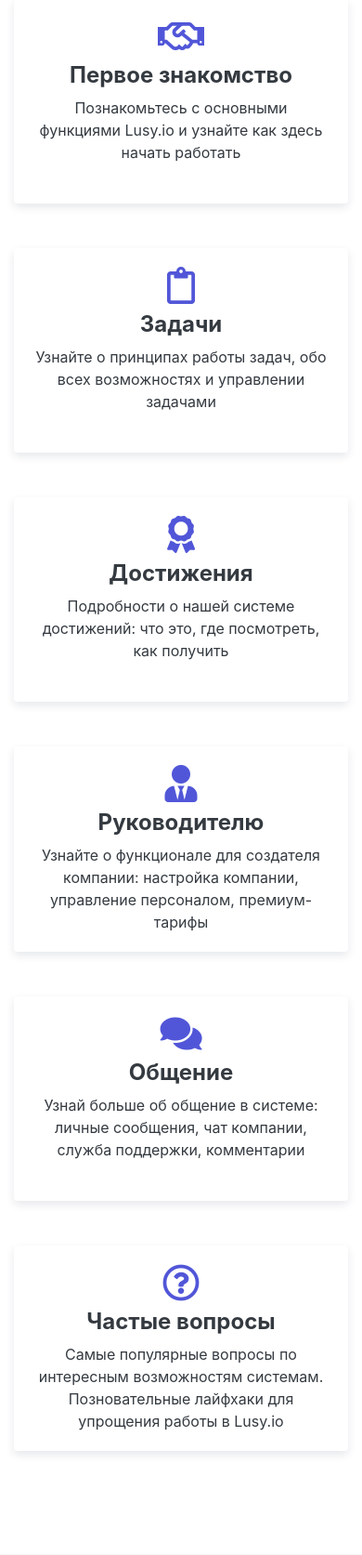
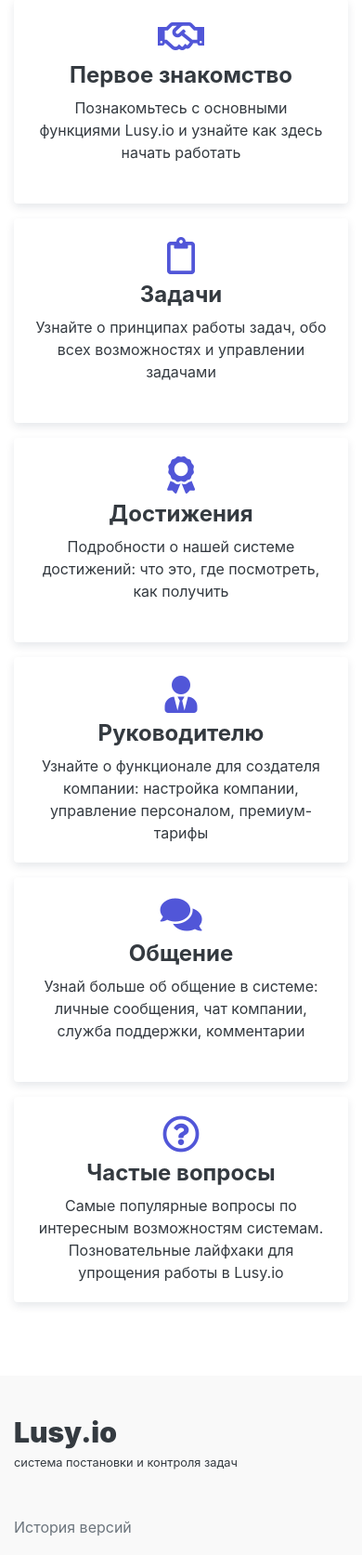
Before and after one commit to lusyio/lusypublic, a PHP site: template app/views/help/index.php in a window 390 px wide. Shown: the part 376-2049 px from the top of the page at 93% size. Run offline with PHP 8.4, Linux system fonts and the light colour scheme; the template is opened without the code that fills it, so the values that code supplies are empty; some libraries are stand-ins or nearby versions.

Commit message:
Update index.php

```diff
--- a/app/views/help/index.php
+++ b/app/views/help/index.php
@@ -5,7 +5,7 @@
     </div>
 <div class="container pb-5 mb-5 content">
     <div class="row">
-        <div class="col-12 col-sm-6 col-lg-4 mb-5 text-center">
+        <div class="col-12 col-sm-6 col-lg-4 mb-3 mb-lg-5 text-center">
             <a href="/ru/help/first/" class="text-decoration-none">
             <div class="card help-card">
                 <div class="card-body position-relative">
@@ -16,7 +16,7 @@
             </div>
             </a>
         </div>
-        <div class="col-12 col-sm-6 col-lg-4 mb-5 text-center">
+        <div class="col-12 col-sm-6 col-lg-4 mb-3 mb-lg-5 text-center">
             <a href="/ru/help/tasks/" class="text-decoration-none">
             <div class="card help-card">
                 <div class="card-body position-relative">
@@ -27,7 +27,7 @@
             </div>
             </a>
         </div>
-        <div class="col-12 col-sm-6 col-lg-4 mb-5 text-center">
+        <div class="col-12 col-sm-6 col-lg-4 mb-3 mb-lg-5 text-center">
             <a href="/ru/help/achievements/" class="text-decoration-none">
             <div class="card help-card">
                 <div class="card-body position-relative">
@@ -38,7 +38,7 @@
             </div>
             </a>
         </div>
-        <div class="col-12 col-sm-6 col-lg-4 mb-5 text-center">
+        <div class="col-12 col-sm-6 col-lg-4 mb-3 mb-lg-5 text-center">
             <a href="/ru/help/ceo/" class="text-decoration-none">
             <div class="card help-card">
                 <div class="card-body position-relative">
@@ -49,7 +49,7 @@
             </div>
             </a>
         </div>
-        <div class="col-12 col-sm-6 col-lg-4 mb-5 text-center">
+        <div class="col-12 col-sm-6 col-lg-4 mb-3 mb-lg-5 text-center">
             <a href="/ru/help/communication/" class="text-decoration-none" >
                 <div class="card help-card">
                     <div class="card-body position-relative">
@@ -60,7 +60,7 @@
                 </div>
             </a>
         </div>
-        <div class="col-12 col-sm-6 col-lg-4 mb-5 text-center">
+        <div class="col-12 col-sm-6 col-lg-4 mb-3 mb-lg-5 text-center">
             <a href="/ru/help/questions/" class="text-decoration-none">
                 <div class="card help-card">
                     <div class="card-body position-relative">
```
